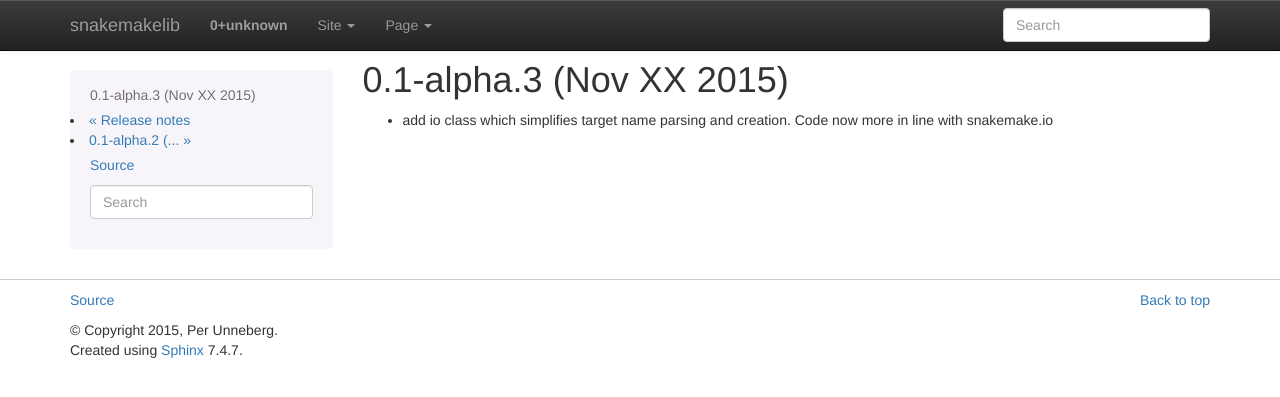
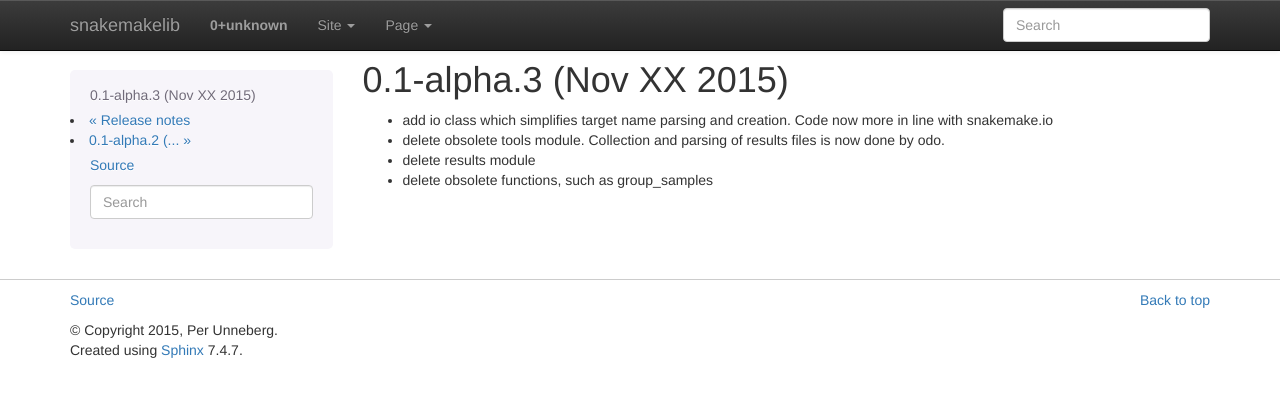
Before and after one commit to percyfal/snakemakelib-core, a Sphinx documentation site: the page built from sphinx/source/docs/releases/0.1-alpha.3.rst, in a window 1280 px wide. Shown: the top 397 px of the page. Built offline with Sphinx 7.4.7, drawn with Linux system fonts in a browser that asks for light colours; pages that are not in the unit, such as notebooks, are missing from menus.

Commit message:
Update release notes

```diff
--- a/sphinx/source/docs/releases/0.1-alpha.3.rst
+++ b/sphinx/source/docs/releases/0.1-alpha.3.rst
@@ -3,3 +3,7 @@
 
 - add io class which simplifies target name parsing and creation. Code
   now more in line with snakemake.io
+- delete obsolete tools module. Collection and parsing of results
+  files is now done by odo.
+- delete results module
+- delete obsolete functions, such as group_samples
```
